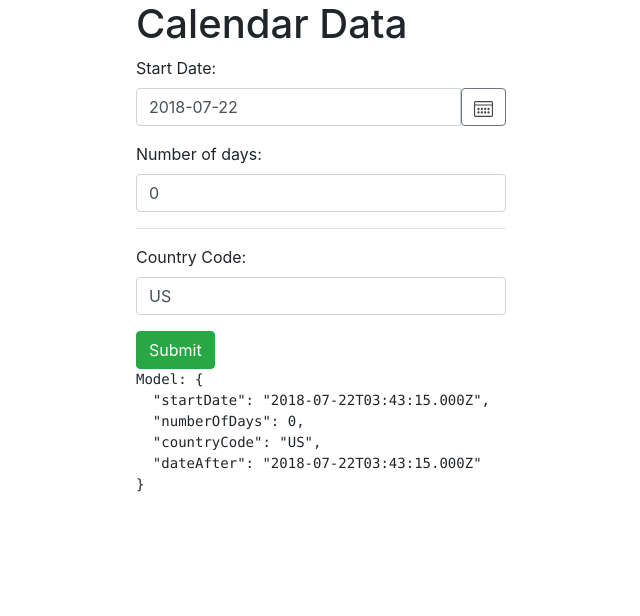
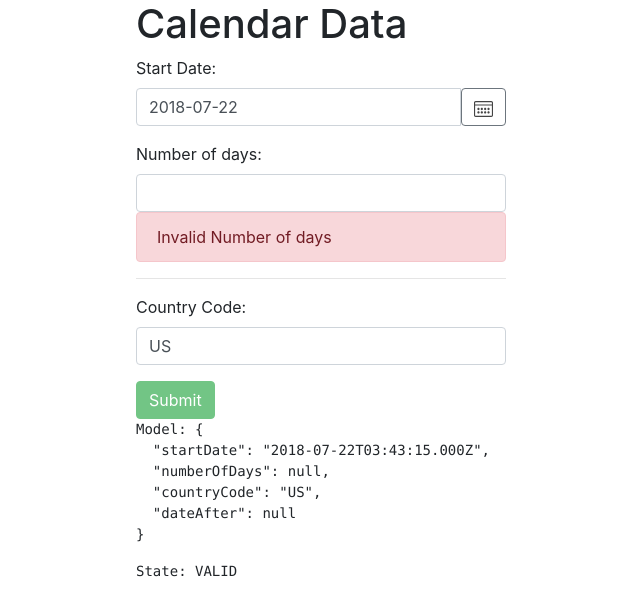
Before and after one commit to SystemBlad/calendarN8, an Angular app: page / in a window 1280 px wide. Shown: the top 616 px of the page, without its empty margins (319-959 px from the left). Built offline with nearby package versions, Linux system fonts and the light colour scheme.

Commit message:
Calendar form validations

```diff
--- a/src/app/calendar-form/calendar-form.component.html
+++ b/src/app/calendar-form/calendar-form.component.html
@@ -1,35 +1,48 @@
 <div class="container" style="width: 400px">
   <h1>Calendar Data</h1>
-  <form #calendarForm="ngForm">
+  <form (ngSubmit)="onSubmit()" #calendarForm="ngForm">
     <div class="form-group">
       <label for="startDate">Start Date:</label>
       <div class="input-group">
-<!--        <input class="form-control" placeholder="yyyy-mm-dd"
-               required  [(ngModel)]="inputData.startDate"
-               id="startDate" name="startDate" ngbDatepicker #d="ngbDatepicker">-->
-        <input  class="form-control" id="startDate"  name="startDate" placeholder="yyyy-mm-dd"
-               required  [(ngModel)]="inputData.startDate" ngbDatepicker #d="ngbDatepicker">
+        <!--        <input class="form-control" placeholder="yyyy-mm-dd"
+                       required  [(ngModel)]="inputData.startDate"
+                       id="startDate" name="startDate" ngbDatepicker #d="ngbDatepicker">-->
+        <input class="form-control" id="startDate" name="startDate" placeholder="yyyy-mm-dd"
+               required [(ngModel)]="inputData.startDate" ngbDatepicker #d="ngbDatepicker" #startDate="ngModel">
         <button class="btn btn-outline-secondary" (click)="d.toggle()" type="button">
           <img src="../../assets/img/calendar-icon.svg" style="width: 1.2rem; height: 1rem; cursor: pointer;"/>
         </button>
+      </div>
+      <div [hidden]="startDate.valid || startDate.pristine"
+           class="alert alert-danger">
+        Start Date is required
+      </div>
+      <div [hidden]="startDate.status === 'VALID'"
+           class="alert alert-danger">
+        Invalid Date
       </div>
     </div>
 
     <div class="form-group">
       <label for="numberOfDays">Number of days:</label>
-      <input type="number" class="form-control" id="numberOfDays"  name="numberOfDays"
-             required  [(ngModel)]="inputData.numberOfDays">
+      <input type="number" class="form-control" id="numberOfDays" name="numberOfDays"
+             required [(ngModel)]="inputData.numberOfDays" #numberOfDays="ngModel" min="1">
+      <div [hidden]="numberOfDays.valid"
+           class="alert alert-danger">
+        Invalid Number of days
+      </div>
     </div>
 
     <div class="form-group">
       <hr/>
       <label for="countryCode">Country Code:</label>
       <input type="text" class="form-control" id="countryCode" name="countryCode"
-             required  [(ngModel)]="inputData.countryCode">
+             required [(ngModel)]="inputData.countryCode">
     </div>
 
-    <button type="submit" class="btn btn-success">Submit</button>
+    <button type="submit" class="btn btn-success" [disabled]="!calendarForm.form.valid">Submit</button>
 
   </form>
   <pre>Model: {{ inputData | json }}</pre>
+  <pre>State: {{ startDate.status }}</pre>
 </div>
--- a/src/app/calendar-form/calendar-form.component.ts
+++ b/src/app/calendar-form/calendar-form.component.ts
@@ -2,7 +2,7 @@ import {Component, OnInit} from '@angular/core';
 import {InputData} from '../input-data';
 import {NgbDateAdapter, NgbDateNativeAdapter} from '@ng-bootstrap/ng-bootstrap';
 
-const now = new Date();
+
 @Component({
   selector: 'app-calendar-form',
   templateUrl: './calendar-form.component.html',
@@ -12,10 +12,10 @@ const now = new Date();
 
 export class CalendarFormComponent implements OnInit {
   inputData: InputData = {
-    startDate: now,
-    numberOfDays: 0,
+    startDate: new Date(),
+    numberOfDays: null,
     countryCode: 'US',
-    dateAfter: now
+    dateAfter: null
   };
 
   constructor() {
@@ -24,4 +24,14 @@ export class CalendarFormComponent implements OnInit {
   ngOnInit() {
   }
 
+  onSubmit() {
+    if (this.inputData.numberOfDays < 1 || this.inputData.numberOfDays  > 1000000) {
+      this.inputData.numberOfDays = null;
+    } else {
+      const dateAfter = new Date();
+      dateAfter.setDate(this.inputData.startDate.getDate() + this.inputData.numberOfDays);
+      this.inputData.dateAfter = dateAfter;
+    }
+  }
+
 }
```
